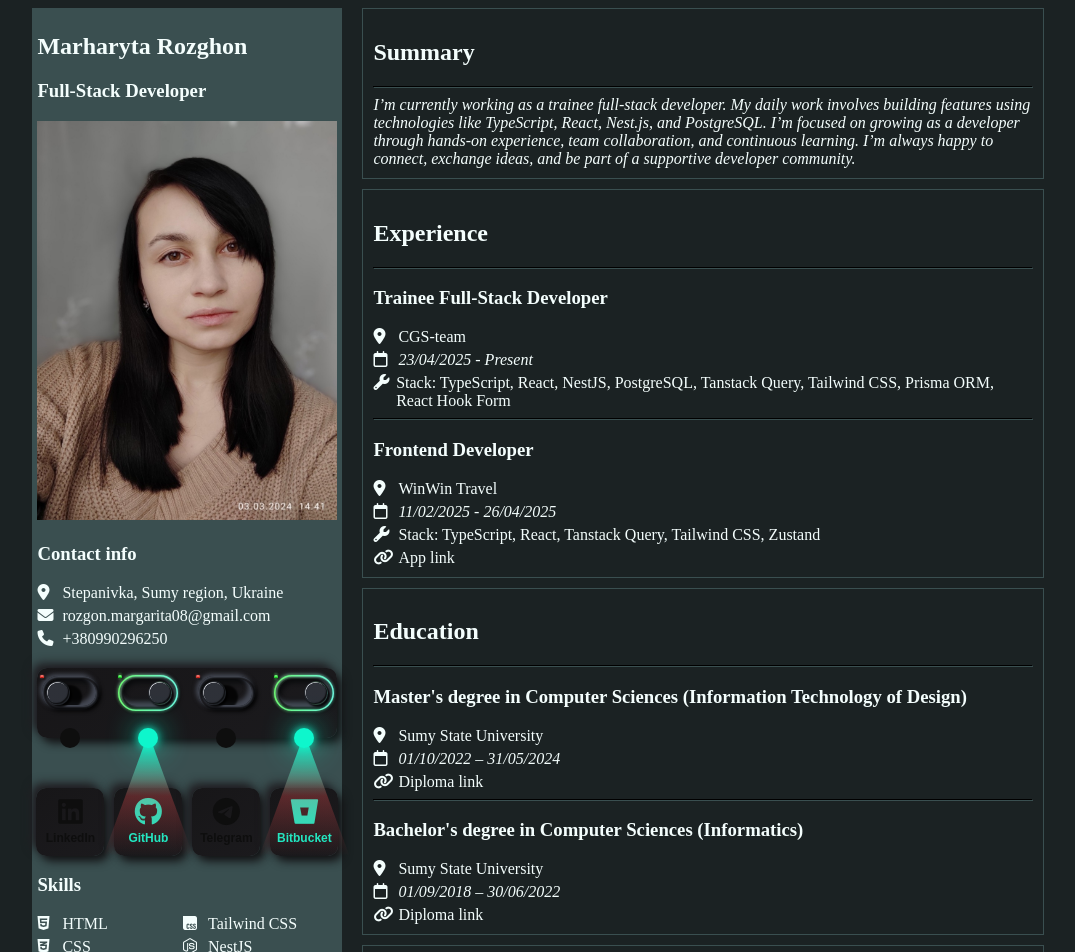
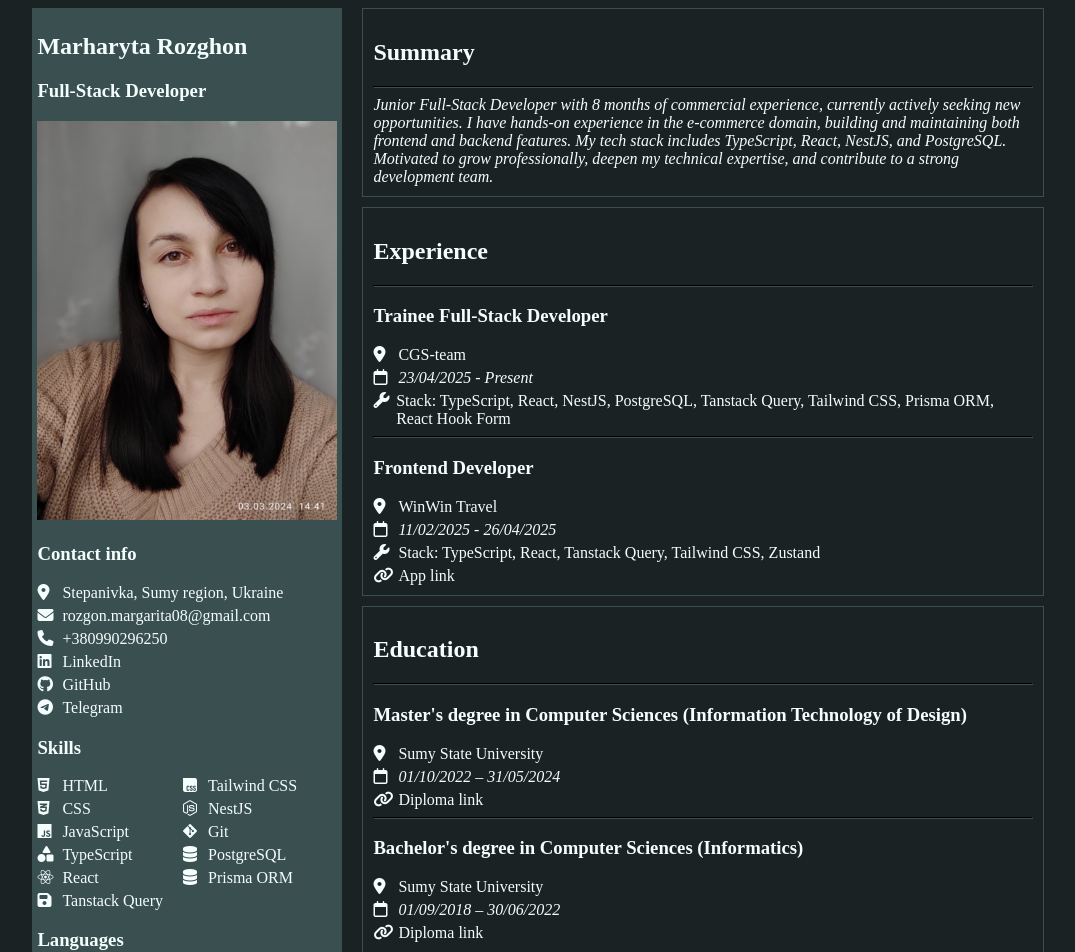
Before and after one commit to marharita08/resume, a React (Create React App) app: page / in a window 1280 px wide. Shown: the top 952 px of the page, without its empty margins (102-1177 px from the left). Built offline with nearby package versions, Linux system fonts and the light colour scheme.

Commit message:
update cv data

```diff
--- a/src/components/aside/Aside.tsx
+++ b/src/components/aside/Aside.tsx
@@ -1,6 +1,5 @@
 import React from "react";
 import {ContactInfo} from "./contact-info/ContactInfo";
-import {SocialNetworks} from "./social-networks/SocialNetworks";
 import {Skills} from "./skills/Skills";
 import {Languages} from "./langauges/Languages";
 
@@ -11,7 +10,6 @@ export const Aside = () => {
       <h3>Full-Stack Developer</h3>
       <img src="avatar.jpg" alt="avatar" className="avatar"/>
       <ContactInfo/>
-      <SocialNetworks/>
       <Skills/>
       <Languages/>
     </aside>
--- a/src/components/aside/contact-info/ItemsData.tsx
+++ b/src/components/aside/contact-info/ItemsData.tsx
@@ -4,16 +4,28 @@ export const items: Item[] = [
   {
     icon: <i className="fa-solid fa-location-dot"></i>,
     content:
-      <a href="https://www.google.com/maps?q=Степанівка,+Сумська+область,+Сумський+район" target="_blank">
+      <a href="https://www.google.com/maps?q=Степанівка,+Сумська+область,+Сумський+район" target="_blank" rel="noopener noreferrer">
         Stepanivka, Sumy region, Ukraine
       </a>
   },
   {
     icon: <i className="fa-solid fa-envelope"></i>,
-    content: <a href="mailto:rozgon.margarita08@gmail.com" target="_blank">rozgon.margarita08@gmail.com</a>
+    content: <a href="mailto:rozgon.margarita08@gmail.com" target="_blank" rel="noopener noreferrer">rozgon.margarita08@gmail.com</a>
   },
   {
     icon: <i className="fa-solid fa-phone"></i>,
     content: <a href="tel:+380990296250">+380990296250</a>
   },
+  {
+    icon: <i className="fa-brands fa-linkedin"></i>,
+    content: <a href="https://www.linkedin.com/in/marharyta08" target="_blank" rel="noopener noreferrer">LinkedIn</a>
+  },
+  {
+    icon: <i className="fa-brands fa-github"></i>,
+    content: <a href="https://github.com/marharita08" target="_blank" rel="noopener noreferrer">GitHub</a>
+  },
+  {
+    icon: <i className="fa-brands fa-telegram"></i>,
+    content: <a href="https://t.me/Marharyta_Rozghon" target="_blank" rel="noopener noreferrer">Telegram</a>
+  }
 ];
--- a/src/components/aside/social-networks/ItemsData.tsx
+++ /dev/null
@@ -1,24 +0,0 @@
-import {Item} from "./ItemTypes";
-
-export const items: Item[] = [
-  {
-    link: "https://www.linkedin.com/in/marharyta08",
-    icon: <i className="fa-brands fa-linkedin"></i>,
-    content: "LinkedIn"
-  },
-  {
-    link: "https://github.com/marharita08",
-    icon: <i className="fa-brands fa-github"></i>,
-    content: "GitHub"
-  },
-  {
-    link: "https://t.me/Marharyta_Rozghon",
-    icon: <i className="fa-brands fa-telegram"></i>,
-    content: "Telegram"
-  },
-  {
-    link: "https://bitbucket.org/marharyta08",
-    icon: <i className="fa-brands fa-bitbucket"></i>,
-    content: "Bitbucket"
-  }
-];
--- a/src/components/aside/social-networks/SocialNetworks.tsx
+++ /dev/null
@@ -1,24 +0,0 @@
-import React from "react";
-import {items} from "./ItemsData";
-import {SocialNetworksItem} from "./SocialNetworksItem";
-
-export const SocialNetworks = () => {
-
-  return (
-    <div className="social-networks-container">
-      <div className="bar"></div>
-      <div className="button-container">
-        {
-          items.map((item, index) =>
-            <SocialNetworksItem
-              link={item.link}
-              icon={item.icon}
-              content={item.content}
-              key={index}
-            />
-          )
-        }
-      </div>
-    </div>
-  )
-}
--- a/src/components/aside/social-networks/SocialNetworksItem.tsx
+++ /dev/null
@@ -1,26 +0,0 @@
-import React, { useState } from "react";
-import {Item} from "./ItemTypes";
-import {ToggleSwitch} from "../../switch/ToggleSwitch";
-
-export const SocialNetworksItem: React.FC<Item> = ({link, icon, content}) => {
-
-  const [isOn, setIsOn] = useState(Math.random() > 0.5);
-
-  const handleChange = () => {
-    setIsOn(!isOn);
-  };
-
-  return (
-    <div className={`button ${isOn && "on"}`}>
-      <ToggleSwitch onChange={handleChange} defaultChecked={isOn}/>
-      <div className="dot"></div>
-      <div className="light"></div>
-      <button>
-        <a href={link} target="_blank">
-          {icon}
-          <span>{content}</span>
-        </a>
-      </button>
-    </div>
-  )
-}
--- a/src/components/main/projects/ItemsData.tsx
+++ b/src/components/main/projects/ItemsData.tsx
@@ -17,20 +17,6 @@ export const items: SubItem[] = [
   ]
   },
   {
-    heading: "Weather App",
-    terms: "11/2024 – 01/2025",
-    description: "A weather app that allows you to search for weather information for a specific location.",
-    stack: ["TypeScript", "React", "Redux Toolkit"],
-    links: [{
-      link: "https://github.com/marharita08/weather-app",
-      name: "GitHub link"
-    },
-    {
-      link: "https://marharita08.github.io/weather-app/",
-      name: "App link"
-    }]
-  },
-  {
     heading: "Awesome Store",
     terms: "26/03/2025 - 18/04/2025",
     description: "Awesome Store is a small e-commerce application built with modern full-stack technologies, designed to provide a simple and responsive shopping experience.",
--- a/src/components/main/summary/ItemsData.tsx
+++ b/src/components/main/summary/ItemsData.tsx
@@ -3,6 +3,6 @@ import {SubItem} from "../SubItemTypes";
 export const items: SubItem[] = [
   {
     description:
-      "I’m currently working as a trainee full-stack developer. My daily work involves building features using technologies like TypeScript, React, Nest.js, and PostgreSQL. I’m focused on growing as a developer through hands-on experience, team collaboration, and continuous learning. I’m always happy to connect, exchange ideas, and be part of a supportive developer community."
+      "Junior Full-Stack Developer with 8 months of commercial experience, currently actively seeking new opportunities. I have hands-on experience in the e-commerce domain, building and maintaining both frontend and backend features. My tech stack includes TypeScript, React, NestJS, and PostgreSQL. Motivated to grow professionally, deepen my technical expertise, and contribute to a strong development team."
   }
 ];
--- a/src/components/switch/SwitchKnobNeonSvg.tsx
+++ /dev/null
@@ -1,10 +0,0 @@
-import React from "react";
-
-export const SwitchKnobNeonSvg = () => {
-  return (
-    <svg className="switch__knob-neon" viewBox="0 0 48 48" width="38px" height="38px">
-      <circle fill="none" stroke="url(#switch-gradient2)" strokeDasharray="0 90.32 0 54.19" strokeLinecap="round"
-              strokeWidth="1" r="23" cx="24" cy="24" transform="rotate(-112.5,24,24)"/>
-    </svg>
-  )
-}
--- a/src/components/switch/SwitchNeonBaseSvg.tsx
+++ /dev/null
@@ -1,29 +0,0 @@
-import React from "react";
-
-export const SwitchNeonBaseSvg = () => {
-  return (
-    <svg className="switch__base-neon" viewBox="0 0 40 24" width="40px" height="24px">
-      <defs>
-        <filter id="switch-glow">
-          <feGaussianBlur result="coloredBlur" stdDeviation="1"></feGaussianBlur>
-          <feMerge>
-            <feMergeNode in="coloredBlur"></feMergeNode>
-            <feMergeNode in="SourceGraphic"></feMergeNode>
-          </feMerge>
-        </filter>
-        <linearGradient id="switch-gradient1" x1="0" y1="0" x2="1" y2="0">
-          <stop offset="0%" stopColor="hsl(var(--on-hue1),90%,70%)"/>
-          <stop offset="100%" stopColor="hsl(var(--on-hue2),90%,70%)"/>
-        </linearGradient>
-        <linearGradient id="switch-gradient2" x1="0.7" y1="0" x2="0.3" y2="1">
-          <stop offset="25%" stopColor="hsla(var(--on-hue1),90%,70%,0)"/>
-          <stop offset="50%" stopColor="hsla(var(--on-hue1),90%,70%,0.3)"/>
-          <stop offset="100%" stopColor="hsla(var(--on-hue2),90%,70%,0.3)"/>
-        </linearGradient>
-      </defs>
-      <path fill="none" filter="url(#switch-glow)" stroke="url(#switch-gradient1)" strokeWidth="1"
-            strokeDasharray="0 104.26 0" strokeDashoffset="0.01" strokeLinecap="round"
-            d="m.5,12C.5,5.649,5.649.5,12,.5h16c6.351,0,11.5,5.149,11.5,11.5s-5.149,11.5-11.5,11.5H12C5.649,23.5.5,18.351.5,12Z"/>
-    </svg>
-  )
-}
--- a/src/components/switch/ToggleSwitch.tsx
+++ /dev/null
@@ -1,30 +0,0 @@
-import React from "react";
-import {SwitchNeonBaseSvg} from "./SwitchNeonBaseSvg";
-import {SwitchKnobNeonSvg} from "./SwitchKnobNeonSvg";
-
-interface Props {
-  onChange: () => void,
-  defaultChecked: boolean
-}
-
-export const ToggleSwitch: React.FC<Props> = ({onChange, defaultChecked}) => {
-  return (
-    <div className={"switch__wrapper"}>
-      <label className="switch">
-        <input className="switch__input" type="checkbox" role="switch" onChange={onChange}
-               defaultChecked={defaultChecked}/>
-        <span className="switch__base-outer"></span>
-        <span className="switch__base-inner"></span>
-        <SwitchNeonBaseSvg/>
-        <span className="switch__knob-shadow"></span>
-        <span className="switch__knob-container">
-          <span className="switch__knob">
-            <SwitchKnobNeonSvg/>
-          </span>
-	      </span>
-        <span className="switch__led"></span>
-        <span className="switch__text">Power</span>
-      </label>
-    </div>
-  )
-}
```
Also changed, not shown: src/components/aside/social-networks/ItemTypes.ts (deleted, +0 -7 lines), 1 other file (tests, documents, lock files or other folders).
